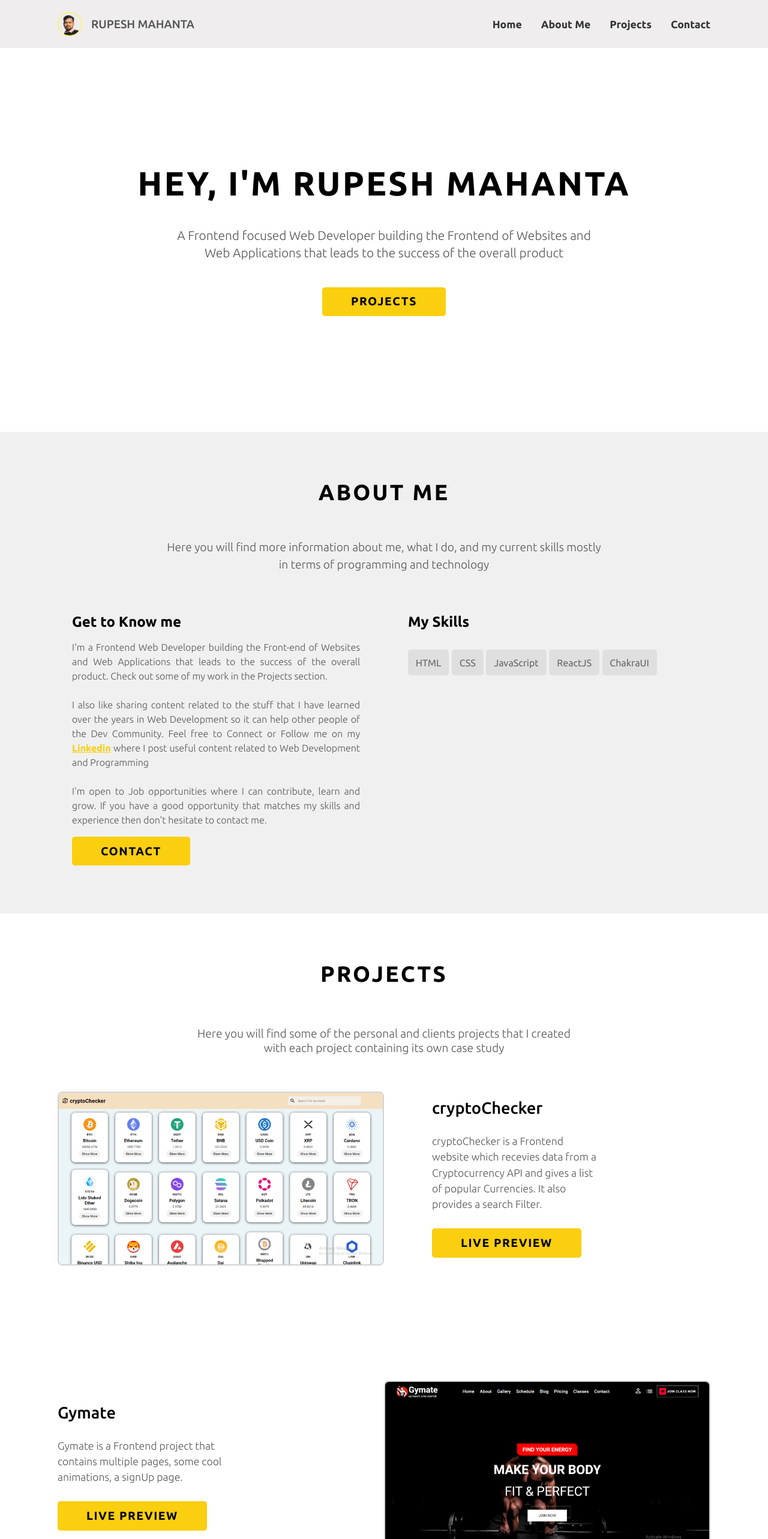
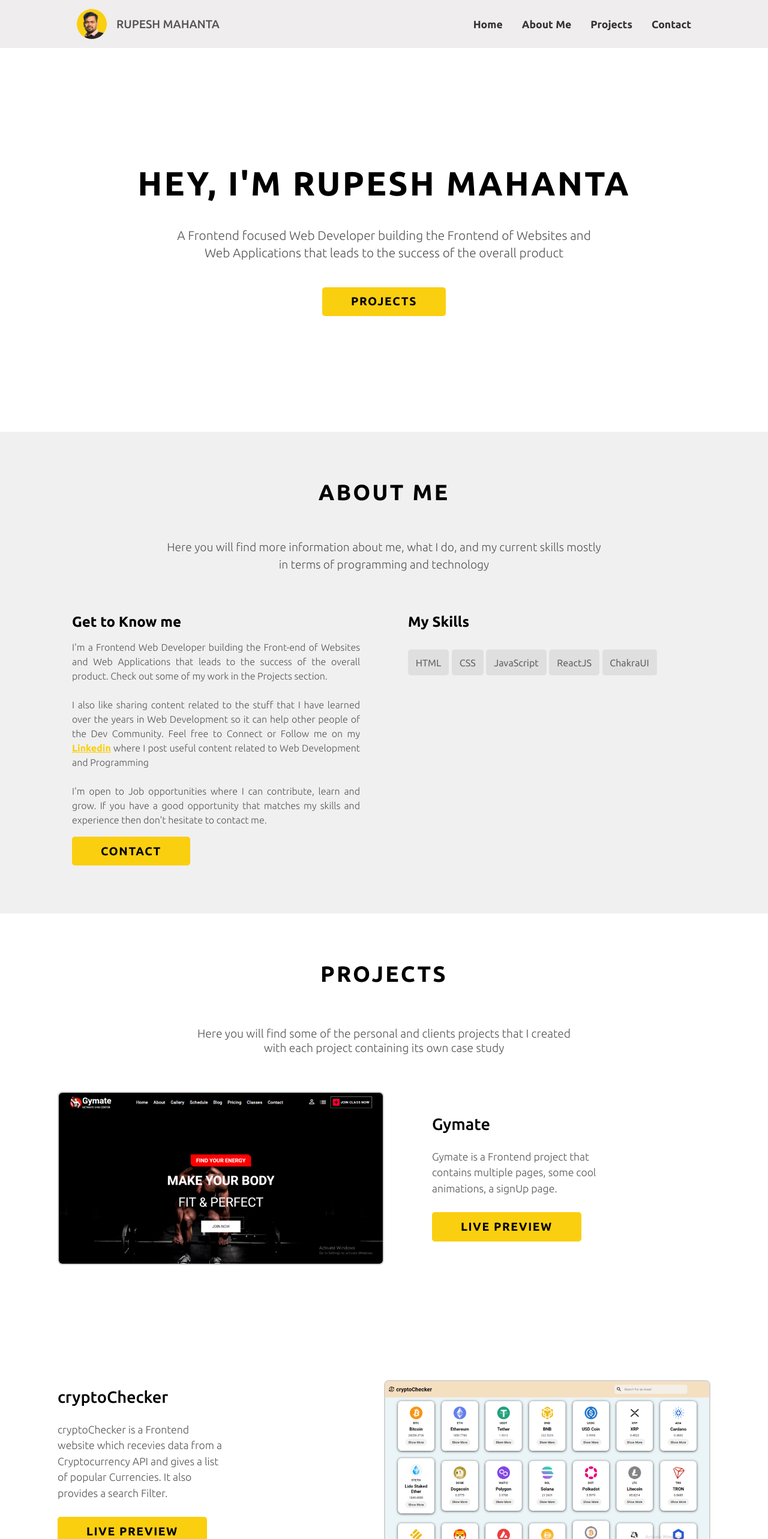
Before and after one commit to RupeshMahanta1994/myPortfolio, a React (Vite) app: page / in a window 1280 px wide. Shown: the top 2566 px of the page at 60% size. Built offline with nearby package versions, Linux system fonts and the light colour scheme.

Commit message:
cursor design

```diff
--- a/src/Components/HomePage.jsx
+++ b/src/Components/HomePage.jsx
@@ -49,7 +49,7 @@ const Navbar = styled.div`
     background-color: #efeded;
 
     @media (min-width: 480px){
-        padding:1.2em 6em;
+        padding:1.2em 8em;
     }
 
 `
@@ -60,11 +60,11 @@ const Logo = styled.div`
     justify-content: center;
 
     & img{
-        width: 40px;
-        height: 40px;
+        width: 50px;
+        height: 50px;
         border-radius: 50%;
-        border: 1px solid yellow;
         object-fit: cover;
+        background-color: #FACF0F;
     }
 
     & p {
@@ -394,6 +394,7 @@ const Button = styled.button`
     font-family: 'Ubuntu';
     letter-spacing: 0.1rem;
     border-radius: 0.3rem;
+    cursor: pointer;
     @media (min-width: 480px){
         font-size: 1.2rem;
     }
@@ -700,25 +701,8 @@ function HomePage() {
                             each project containing
                             its own case study
                         </p>
+
                         <Cards>
-                            <Card>
-                                <img src={one} alt="" />
-                                <div className="CardText">
-                                    <h5>cryptoChecker</h5>
-                                    <p>
-                                        cryptoChecker is a Frontend
-                                        website which recevies data
-                                        from a Cryptocurrency API and
-                                        gives a list of popular Currencies.
-                                        It also provides a search Filter.
-                                    </p>
-                                    <a href="https://cryptochecker-theta.vercel.app/">
-                                        <Button>live preview</Button>
-                                    </a>
-
-                                </div>
-
-                            </Card>
 
                             <Card>
                                 <img src={two} alt="" />
@@ -739,6 +723,27 @@ function HomePage() {
                                 </div>
 
                             </Card>
+
+                            <Card>
+                                <img src={one} alt="" />
+                                <div className="CardText">
+                                    <h5>cryptoChecker</h5>
+                                    <p>
+                                        cryptoChecker is a Frontend
+                                        website which recevies data
+                                        from a Cryptocurrency API and
+                                        gives a list of popular Currencies.
+                                        It also provides a search Filter.
+                                    </p>
+                                    <a href="https://cryptochecker-theta.vercel.app/">
+                                        <Button>live preview</Button>
+                                    </a>
+
+                                </div>
+
+                            </Card>
+
+
 
                             <Card>
                                 <img src={three} alt="" />
@@ -795,8 +800,8 @@ function HomePage() {
                                     <AiFillLinkedin fontSize="1.6rem" color='#fff' />
                                 </a>
 
-                                <AiFillGithub fontSize="1.6rem" />
-                                <AiOutlineTwitter fontSize="1.6rem" />
+                                <AiFillGithub fontSize="1.6rem" cursor="pointer" />
+                                <AiOutlineTwitter fontSize="1.6rem" cursor="pointer" />
                             </div>
                         </div>
 
```
